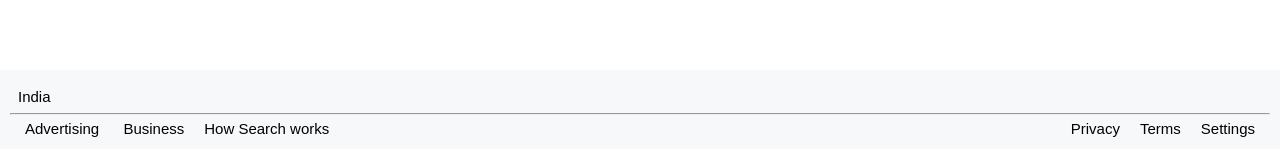
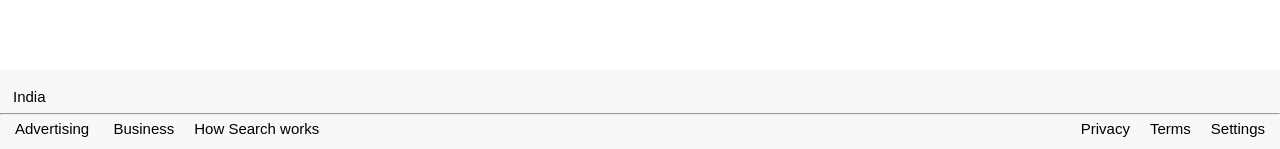
Before and after one commit to jtg-inductions-fe/FE-Assignment-0-Yashvardhan-Shekhar-UID00779-2026, a plain HTML site: page index.html in a window 1280 px wide. Shown: the part 648-797 px from the top of the page. Drawn offline with Linux system fonts and the light colour scheme.

Commit message:
fixed issues button and spacing

```diff
--- a/style.css
+++ b/style.css
@@ -31,6 +31,7 @@
 }
  .signin:hover{
     box-shadow: .5px .5px #0b57d0;
+    cursor: pointer;
 }
 
 .container{
@@ -115,12 +116,13 @@
 .footer{
     background-color: #f7f8f9;
     /* margin-top: 38vh; */
-    padding: 10px;
+    padding: 10px 0px 10px 0px;
 }
 
 .india{
     padding: 3px;
     margin: 5px;
+    margin-left: 10px;
 }
 
 .last{
```
